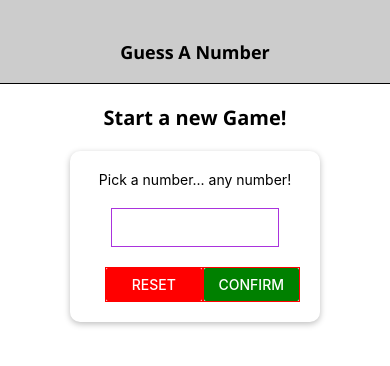
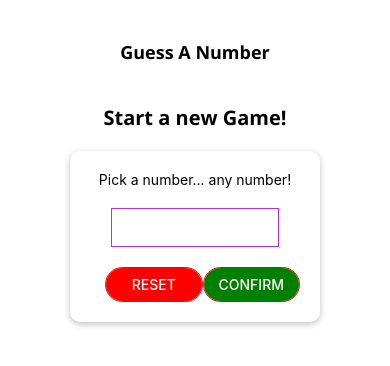
Before and after one commit to surfer-43/Reactnative_Components, a React Native app: screen / in a window 390 px wide. Shown: the top 366 px of the page. Built offline with nearby package versions, Linux system fonts and the light colour scheme.

Commit message:
Using the Platform api

```diff
--- a/components/Header.js
+++ b/components/Header.js
@@ -3,6 +3,7 @@ import {
     View,
     Text,
     Dimensions,
+    Platform,
     StyleSheet
 } from 'react-native';
 
@@ -10,7 +11,7 @@ import Colors from '../constants/colors'
 
 const Header = (props) => {
     return (
-        <View style={styles.Header}>
+        <View style={{...styles.Header, ...Platform.select({ios: styles.headerIos, android: styles.headerAndriod})}}>
             <Text style={styles.HeaderTitle}>{props.title}</Text>
         </View>
     );
@@ -21,11 +22,21 @@ const styles = StyleSheet.create({
         width: '100%',
         height: Dimensions.get('window').height / 10,
         paddingTop: 20,
-        backgroundColor: Colors.header,
-        borderBottomWidth: 1,
+        // backgroundColor: Platform.OS === 'android' ? Colors.header : 'white',
+        // borderBottomWidth: Platform.OS === 'ios' ? 1 : 0,
+        // borderBottomColor: Platform.OS === 'ios' ? "#ccc" : 'transparent',
         alignItems: "center",
         justifyContent: 'center'
     },
+    headerIos: {
+        backgroundColor: 'white',
+        borderBottomWidth: 1,
+        borderBottomColor: "#ccc",
+    },
+    headerAndriod: {
+        backgroundColor: Colors.header,
+    },
+
     HeaderTitle: {
         color: "black",
         fontSize: 18,
--- a/components/MainButton.js
+++ b/components/MainButton.js
@@ -3,17 +3,27 @@ import {
     View,
     Text,
     TouchableOpacity,
+    TouchableNativeFeedback,
+    Platform,
     StyleSheet
 } from 'react-native';
 import Colors from '../constants/colors'
 
 const MainButton = (props) => {
+    let ButtonComponent = TouchableOpacity;
+
+    if( Platform.OS === 'android' && Platform.Version >= 21 ) {
+        ButtonComponent = TouchableNativeFeedback
+    }
+
     return (
-        <TouchableOpacity onPress={props.onPress}>
-            <View style={{...styles.mainButton, ...props.style}}>
-                <Text style={styles.buttonTxt}>{props.children}</Text>
-            </View>
-        </TouchableOpacity>
+        <View style={{...styles.mainButton, ...props.style}}>
+            <ButtonComponent onPress={props.onPress}>
+                <View style={{...styles.mainButton, ...props.style}}>
+                    <Text style={styles.buttonTxt}>{props.children}</Text>
+                </View>
+            </ButtonComponent>
+        </View>
     )
 }
 
--- a/screen/StartGameScreen.js
+++ b/screen/StartGameScreen.js
@@ -171,6 +171,8 @@ const styles = StyleSheet.create({
         color: 'white',
         borderColor: 'red',
         borderWidth: 1,
+        borderRadius: 30,
+        overflow: 'hidden',
     },
     restBtn: {
         backgroundColor: Colors.secondary,
```
